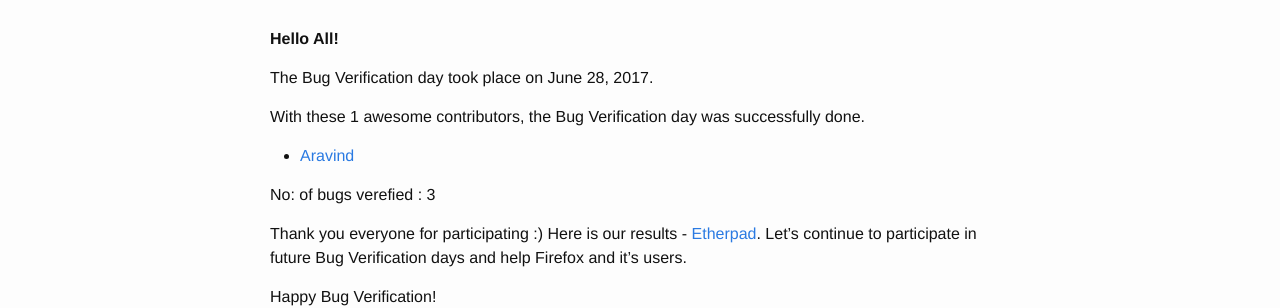
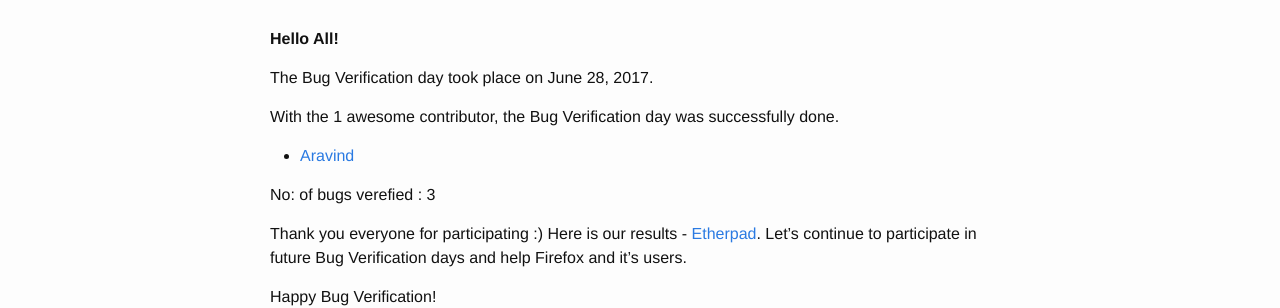
Before and after one commit to MozillaTN/KiTE, a Jekyll site: the page built from docs/_posts/June/2017-06-28-Result-of-Bug-Verification-Day.md, in a window 1280 px wide. Shown: the part 574-882 px from the top of the page. Built offline with Jekyll 4.4.1, drawn with Linux system fonts in a browser that asks for light colours; comment, search, counter and statistics services are not loaded.

Commit message:
2019-06-28-Result-OfBug-verification-Day.md

```diff
--- a/docs/_posts/June/2017-06-28-Result-of-Bug-Verification-Day.md
+++ b/docs/_posts/June/2017-06-28-Result-of-Bug-Verification-Day.md
@@ -12,7 +12,7 @@ categories: "blog"
 **Hello All!**
 
 <p>The  Bug Verification day took place on June 28, 2017.</p>
-<p>With these 1 awesome contributors, the Bug Verification day was successfully done.</p>
+<p>With the 1 awesome contributor, the Bug Verification day was successfully done.</p>
 
 - [Aravind](https://twitter.com/Aravind007Arul)
 
```
